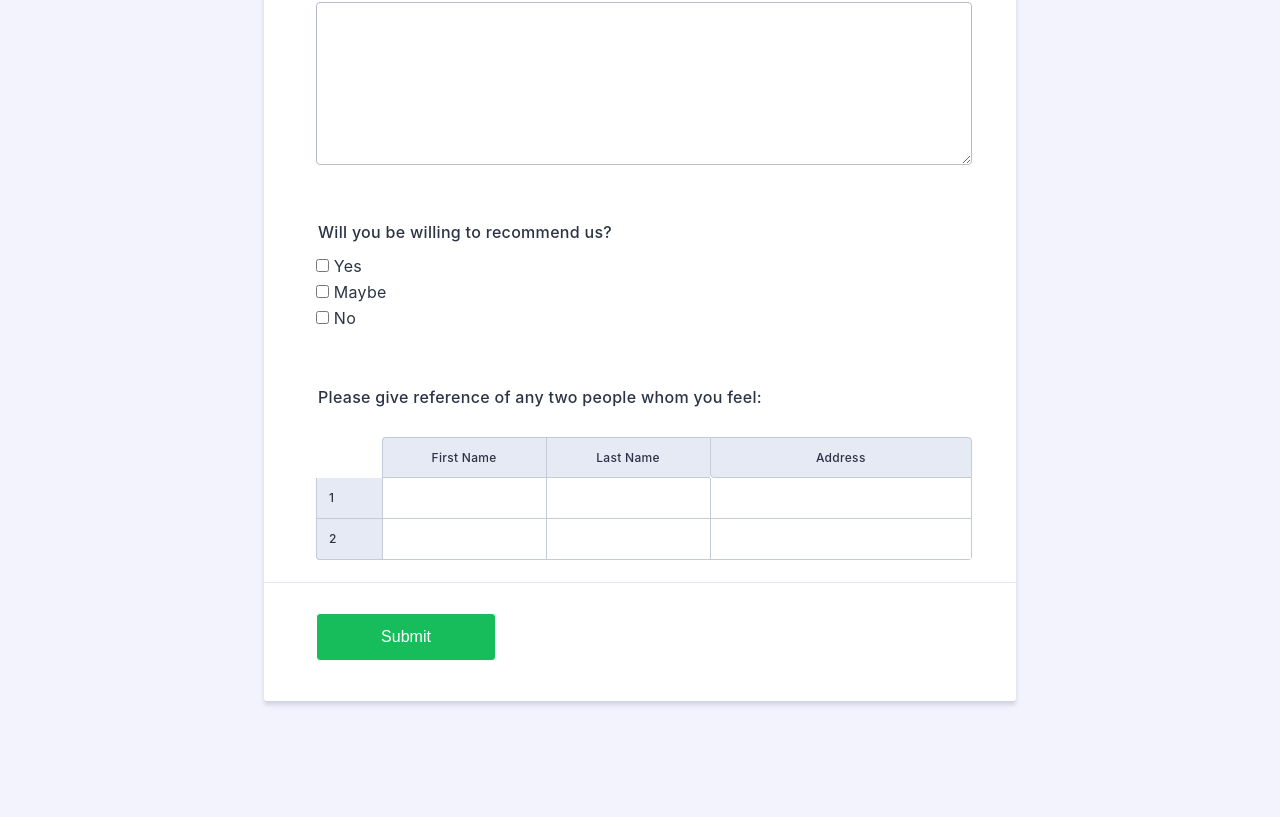
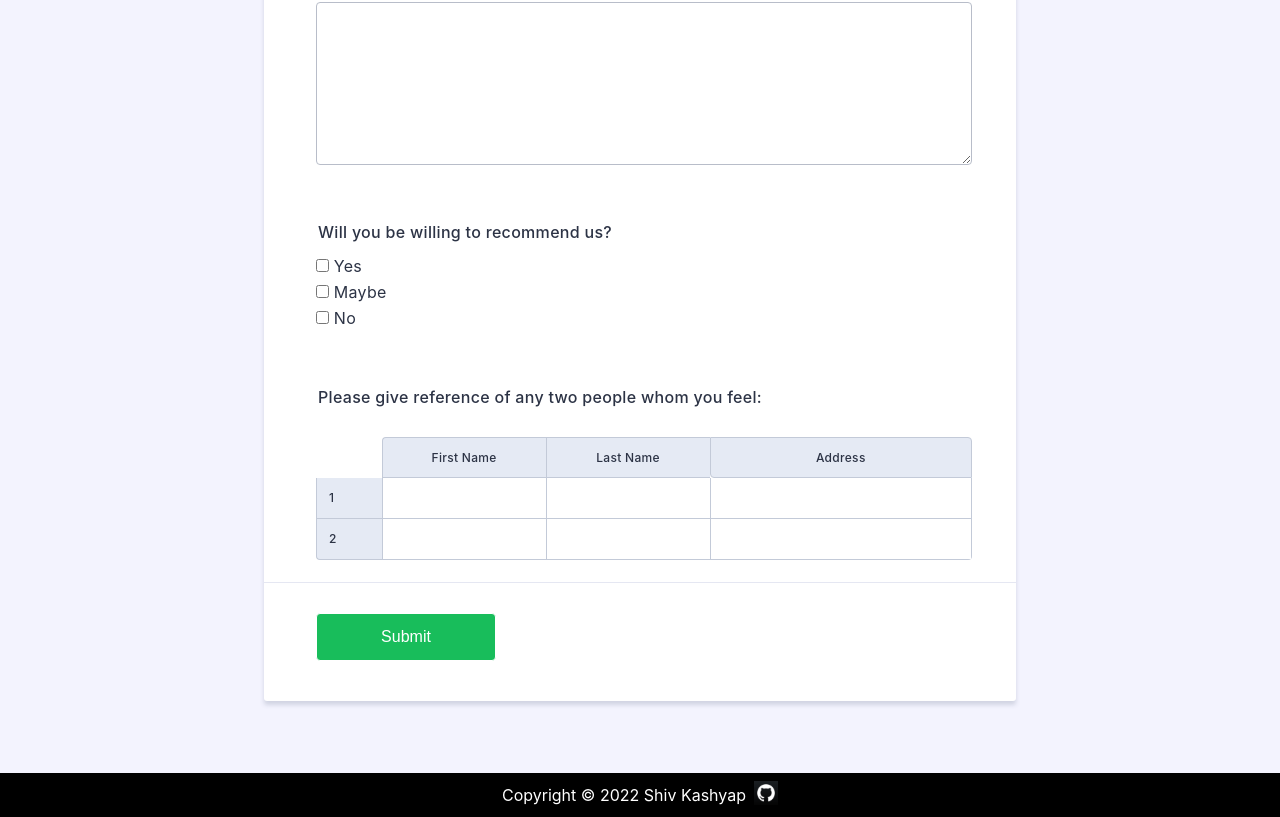
Before and after one commit to shivsgkashyap/dynamic-react-form, a React (Vite) app: page / in a window 1280 px wide. Shown: the part 1434-2251 px from the top of the page. Before the commit the page ends 2207 px from the top, so only its background shows below. Built offline with nearby package versions, Linux system fonts and the light colour scheme.

Commit message:
Added footer

```diff
--- a/package.json
+++ b/package.json
@@ -11,6 +11,7 @@
     "classnames": "^2.3.1",
     "react": "^18.2.0",
     "react-dom": "^18.2.0",
+    "react-icons": "^4.7.1",
     "styled-components": "^5.3.5"
   },
   "devDependencies": {
--- /dev/null
+++ b/src/Footer.jsx
@@ -0,0 +1,14 @@
+import React from "react";
+import github from "./images/github.png";
+import { FooterStyle } from "./components/styles/Form.Style";
+
+export default function Footer() {
+  return (
+    <FooterStyle>
+      <p>Copyright © {new Date().getFullYear()} Shiv Kashyap</p>
+      <a href="https://github.com/shivsgkashyap" target="_blank">
+        <img src={github} alt="Github Logo" />
+      </a>
+    </FooterStyle>
+  );
+}
--- a/src/components/styles/Form.Style.js
+++ b/src/components/styles/Form.Style.js
@@ -412,3 +412,30 @@ export const ErrorBanner = styled.div`
     }
   }
 `;
+
+export const FooterStyle = styled.footer`
+  display: flex;
+  background-color: black;
+  justify-content: center;
+  align-items: center;
+  padding: 0.5em;
+
+  p {
+    color: white;
+  }
+
+  a {
+    align-self: center;
+    margin-left: 0.5em;
+  }
+
+  img {
+    height: 1.5em;
+    width: 1.5em;
+    transition: transform 0.3s ease-in-out;
+  }
+
+  img:hover {
+    transform: rotate(360deg) scale(1.2);
+  }
+`;
--- a/src/main.jsx
+++ b/src/main.jsx
@@ -2,10 +2,12 @@ import React from "react";
 import ReactDOM from "react-dom/client";
 import App from "./App";
 import { GlobalStyle } from "./components/styles/GlobalStyles.Style";
+import Footer from "./Footer";
 
 ReactDOM.createRoot(document.getElementById("root")).render(
   <React.Fragment>
     <GlobalStyle />
     <App />
+    <Footer />
   </React.Fragment>
 );
```
Also changed, not shown: src/images/github.png (added), 1 other file (tests, documents, lock files or other folders).
